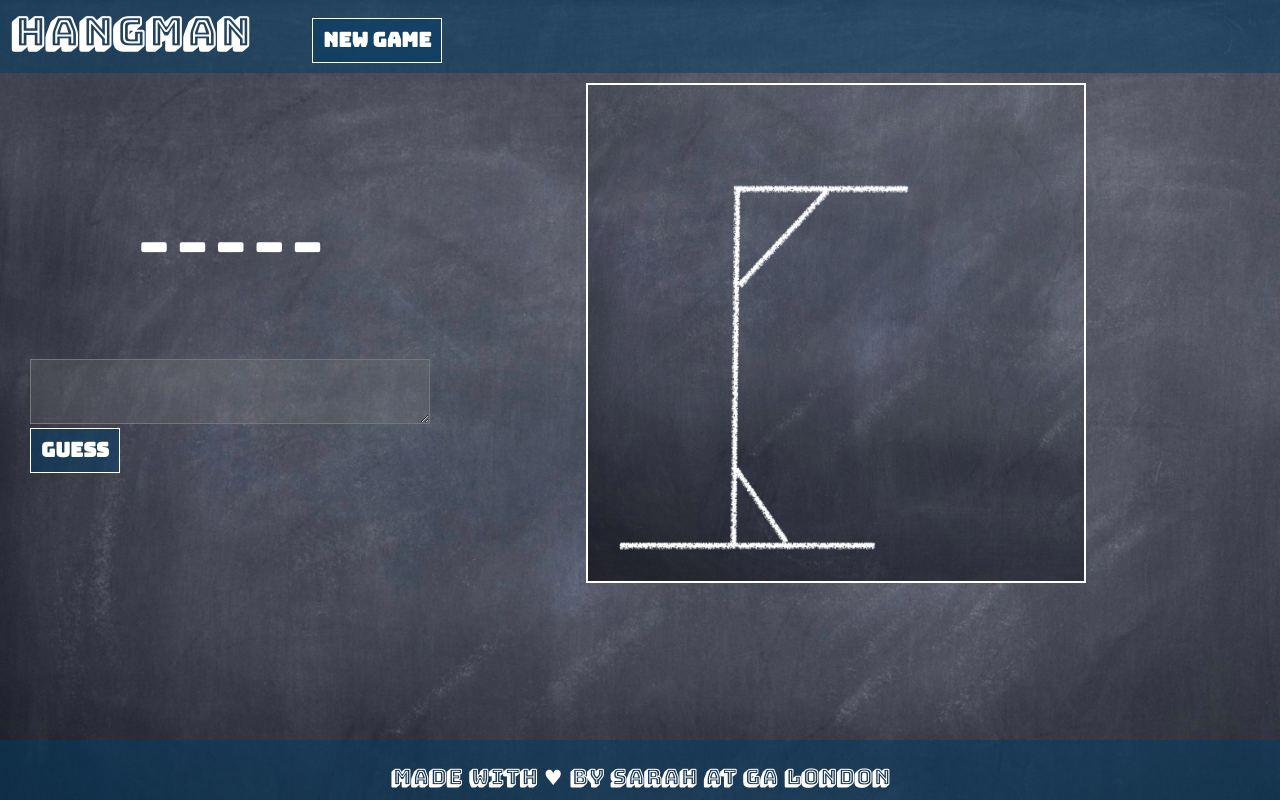
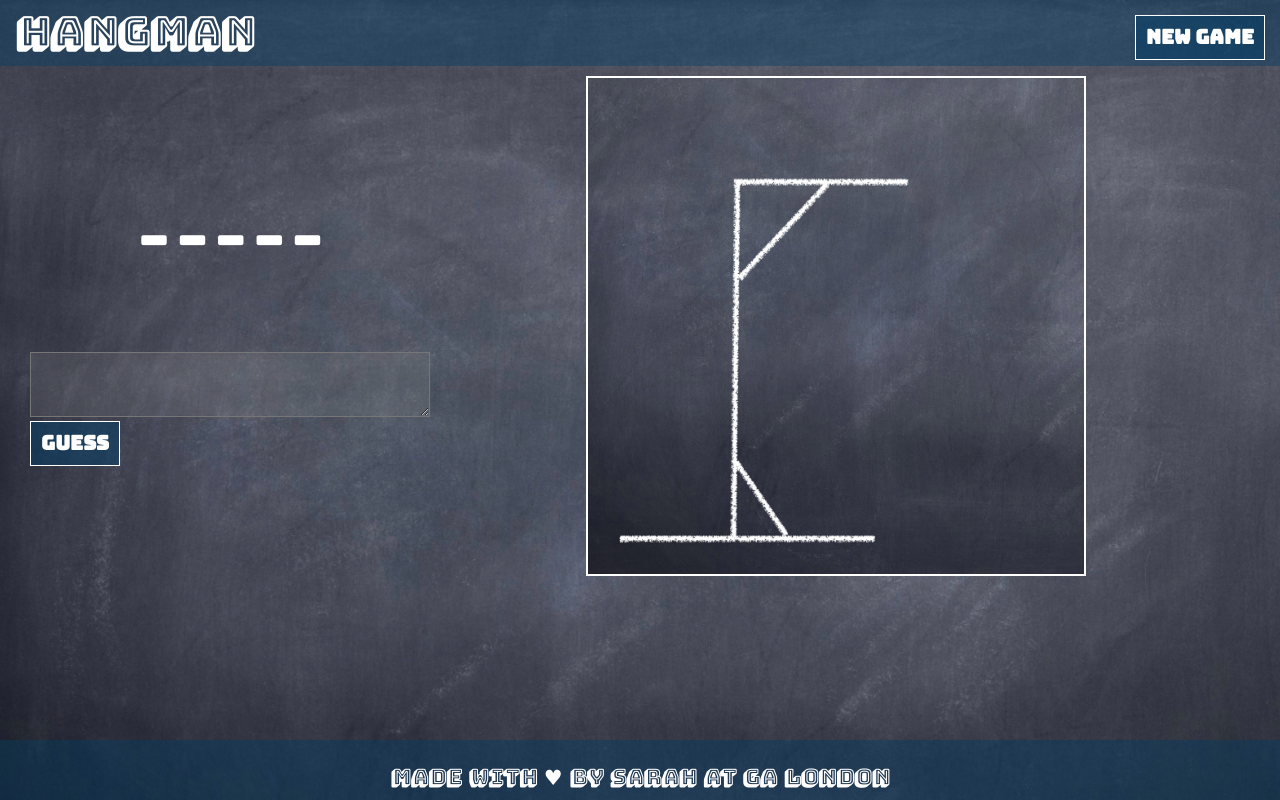
Before and after one commit to sarahlikeshiny/project-1, a PHP site: page / in a window 1280 px wide. Run offline with PHP 8.4, Linux system fonts and the light colour scheme; some libraries are stand-ins or nearby versions; some web fonts are replaced.

Commit message:
working game

```diff
--- a/css/style.css
+++ b/css/style.css
@@ -21,11 +21,11 @@ main {
   padding-bottom:150px;
 
 }
-
+/*heading*/
 header{
   padding:10px;
   margin-top: 0px;
-  background-color: rgba(0, 61, 102, 0.5);
+  background-color: rgba(0, 61, 102, 0.4);
   font-size: 12px;
   color: #fff;
   width:100%;
@@ -37,13 +37,18 @@ h1 {
   font-family: 'Bungee Shade', cursive;
   color: white;
   font-size: 40px;
+  margin:5px;
 
 }
 #reset {
-  display: inline;
-  margin-left: 60px;
+  /*display: inline;
+  margin-left: 60px;*/
+  float:right;
+  margin:5px;
+
 
 }
+/*picture -right hand side*/
 div {
   position:absolute;
   margin-left: 45%;
@@ -55,7 +60,7 @@ img {
   height:500px;
   border: 2px solid white;
 }
-
+/*form-left hand side*/
 h2 {
   position:absolute;
   margin-left: 20px;
@@ -114,14 +119,14 @@ button:hover {
   text-align: center;
 
 }
-
+/*footer*/
 footer {
   position:relative;
   clear:both;
   margin-top: -60px;
   width:100%;
   height:60px;
-  background-color: rgba(0, 61, 102, 0.5);
+  background-color: rgba(0, 61, 102, 0.4);
   padding: 5px;
   font-size: 18px;
   font-family: 'Bungee Shade', cursive;
--- a/index.html
+++ b/index.html
@@ -23,6 +23,7 @@
 
   <main>
       <form class="gameboard" action="index.html" method="post">
+        <!-- <h2 id ="userText" contenteditable="true"></h2> -->
         <textarea name="userInput" rows="1" cols="5"></textarea>
         <button type="button" name="guess" id = "guess">Guess</button>
       </form>
```
Also changed, not shown: js/app.js (line endings or trailing spaces).
